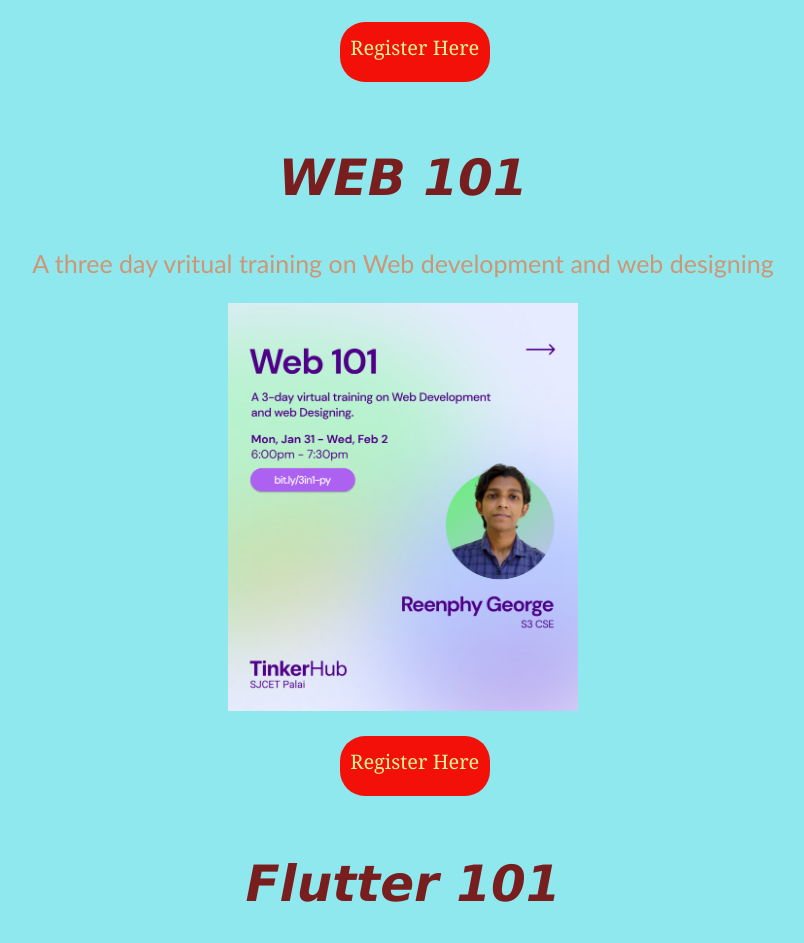
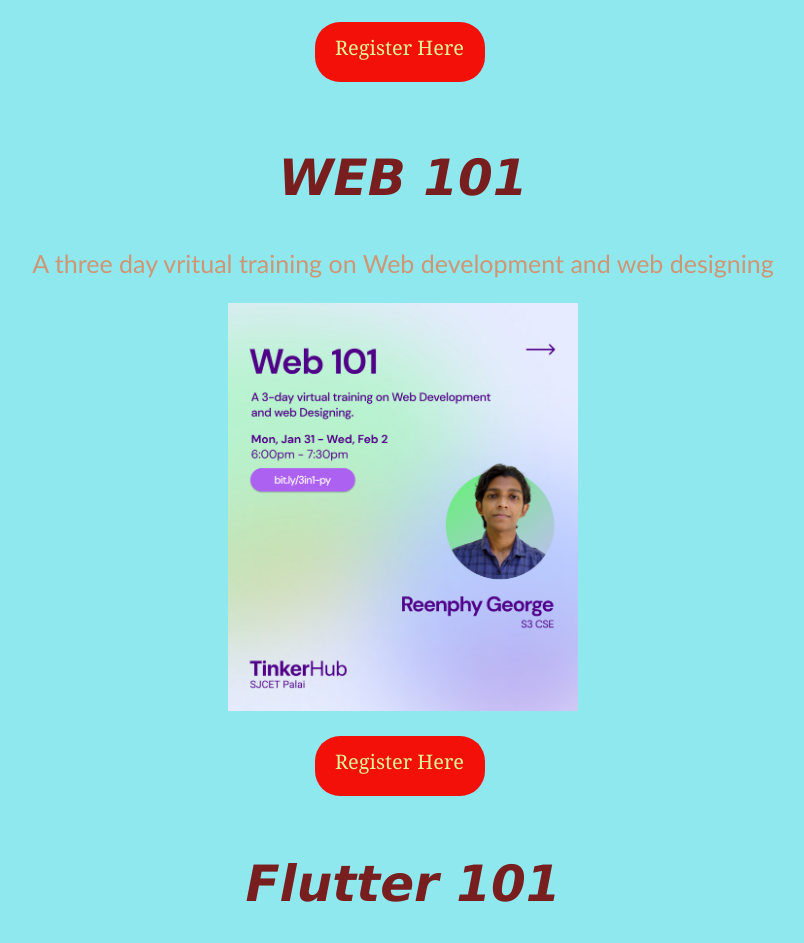
Before and after one commit to ayushkrish779/3-in-1, a plain HTML site: page index.html in a window 1280 px wide. Shown: the part 1542-2485 px from the top of the page, without its empty margins (237-1041 px from the left). Drawn offline with Linux system fonts and the light colour scheme.

Commit message:
Add files via upload

```diff
--- a/style.css
+++ b/style.css
@@ -199,13 +199,13 @@ body{
 
     border: none;
     background-color: rgb(243, 16, 8);
-    width: 150px;
+    width: 170px;
     height: 60px;
     font-size: 20px;
     font-family: Cambria, Cochin, Georgia, Times, 'Times New Roman', serif;
     border-radius: 25px;
 
-    margin: 25px 45%;
+    margin: 25px 43%;
 
 
 }
@@ -219,13 +219,13 @@ body{
 
     border: none;
     background-color: rgb(243, 16, 8);
-    width: 150px;
+    width: 170px;
     height: 60px;
     font-size: 20px;
     font-family: Cambria, Cochin, Georgia, Times, 'Times New Roman', serif;
     border-radius: 25px;
 
-    margin: 25px 45%;
+    margin: 25px 43%;
 
 
 }
@@ -239,13 +239,13 @@ body{
 
     border: none;
     background-color: rgb(243, 16, 8);
-    width: 150px;
+    width: 170px;
     height: 60px;
     font-size: 20px;
     font-family: Cambria, Cochin, Georgia, Times, 'Times New Roman', serif;
     border-radius: 25px;
 
-    margin: 25px 45%;
+    margin: 25px 43%;
 
 }
 
```
